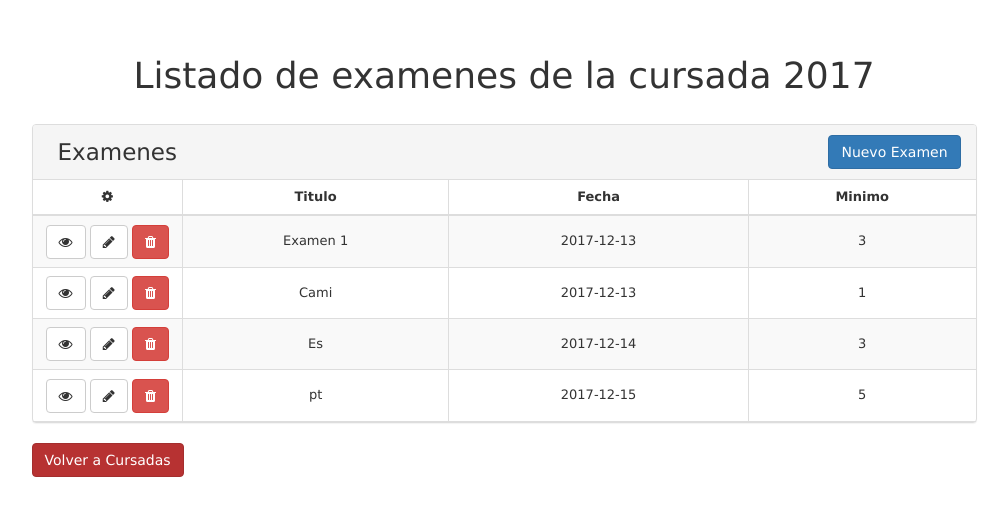
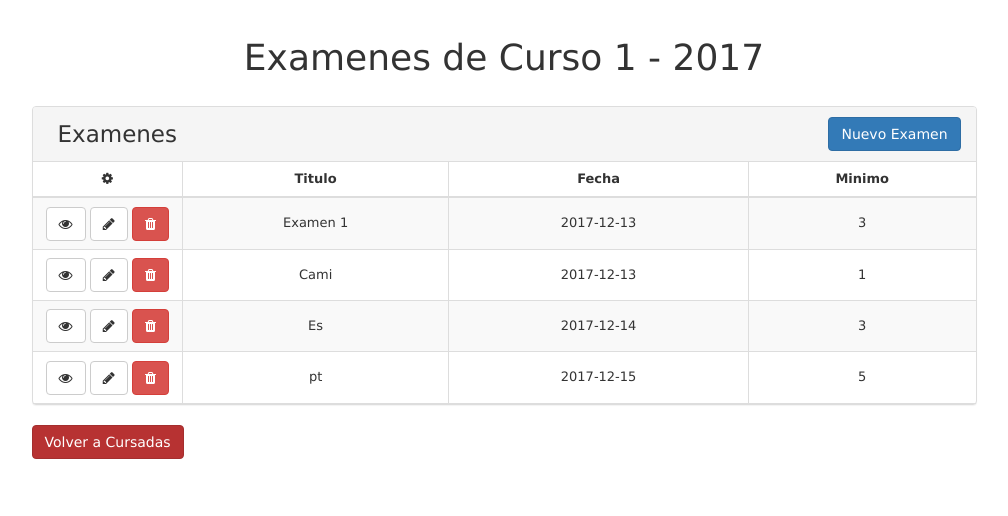
Before and after one commit to SebaRaimondi/ProyectoRuby, a Rails app: page /courses/1/exams in a window 1280 px wide. Shown: the part 51-567 px from the top of the page, without its empty margins (151-1159 px from the left). Run offline with Rails 7, Linux system fonts and the light colour scheme; data comes from the database, SQL or seed files in the repository; both versions use the stored data as it was after the commit; style sheets or scripts are compiled from the project's sources; some libraries are stand-ins or nearby versions.

Commit message:
fixes views exams, buttons

```diff
--- a/app/assets/stylesheets/application.css.scss
+++ b/app/assets/stylesheets/application.css.scss
@@ -13,6 +13,8 @@
  *= require_tree .
  *= require_self
  *= require rails_bootstrap_forms
+ *= require font-awesome
+
  */
 
 body {
--- a/app/controllers/exams_controller.rb
+++ b/app/controllers/exams_controller.rb
@@ -23,7 +23,7 @@ class ExamsController < ApplicationController
     @exam = @course.exams.build(exam_params)
 
     if @exam.save
-      redirect_to([@exam.course, @exam], notice: 'Exam was successfully created.')
+      redirect_to(course_exams_path, notice: 'El examen se creo exitosamente.')
     else
       render action: 'new'
     end
@@ -32,7 +32,7 @@ class ExamsController < ApplicationController
   # PUT courses/1/exams/1
   def update
     if @exam.update_attributes(exam_params)
-      redirect_to([@exam.course, @exam], notice: 'Exam was successfully updated.')
+      redirect_to(course_exams_path, notice: 'El examen se modifico exitosamente.')
     else
       render action: 'edit'
     end
--- a/app/views/exams/index.html.erb
+++ b/app/views/exams/index.html.erb
@@ -1,16 +1,8 @@
-<link href="https://cdnjs.cloudflare.com/ajax/libs/font-awesome/4.4.0/css/font-awesome.min.css" rel='stylesheet' type='text/css'>
-
-<br>
 <div class="container">
     <div class="row">
-
-        <p></p>
-        <h1 style="text-align: center;"><%= ("Listado de examenes de la cursada " + @course.year.to_s).html_safe %></h1>
-
+        <h1 style="text-align: center;"><%= "Examenes de #{@course.title} - #{@course.year}".html_safe %></h1>
         <br>
-
         <div class="col-md-10 col-md-offset-1">
-
             <div class="panel panel-default panel-table">
                 <div class="panel-heading">
                     <div class="row">
@@ -18,7 +10,7 @@
                             <h3 class="panel-title">Examenes</h3>
                         </div>
                         <div class="col col-xs-6 text-right">
-                            <%= link_to '<button type="button" class="button">Nuevo Examen</button>'.html_safe, new_course_exam_path %>
+                            <%= button_to 'Nuevo Examen', new_course_exam_path, class: 'button', method: 'get' %>
                         </div>
                     </div>
                 </div>
@@ -52,7 +44,7 @@
 
                 </div>
             </div>
-            <%= link_to '<button type="button" class="button btn-red">Volver a Cursadas</button>'.html_safe, course_path(params[:course_id]) %>
+            <%= button_to 'Volver a Cursadas', course_path(params[:course_id]), class: 'button btn-red', method: 'get' %>
         </div>
     </div>
 </div>
```
Also changed, not shown: Gemfile, Gemfile.lock, db/development.sqlite3, 2 other files.
